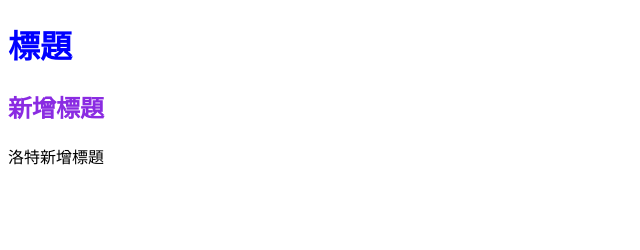
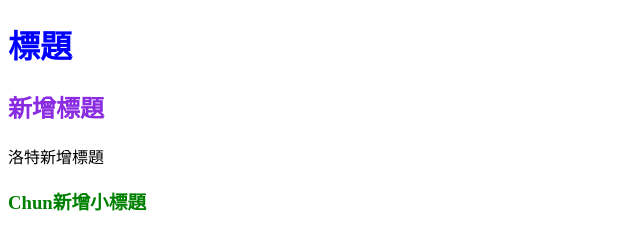
Before and after one commit to Lotte-Syu/DessertWeb, a plain HTML site: page index.html in a window 1280 px wide. Shown: the whole page, without its empty margins (0-640 px from the left). Drawn offline with Linux system fonts and the light colour scheme.

Commit message:
Chun新增小標題

```diff
--- a/all.css
+++ b/all.css
@@ -1,3 +1,6 @@
 h1{
     color: blue;
 }
+h3{
+    color:green;
+}
--- a/index.html
+++ b/index.html
@@ -10,5 +10,6 @@
     <h1>標題</h1>
     <h2 style="color: blueviolet;">新增標題</h2>
     <p>洛特新增標題</p>
+    <h3>Chun新增小標題</h3>
 </body>
 </html>
```
